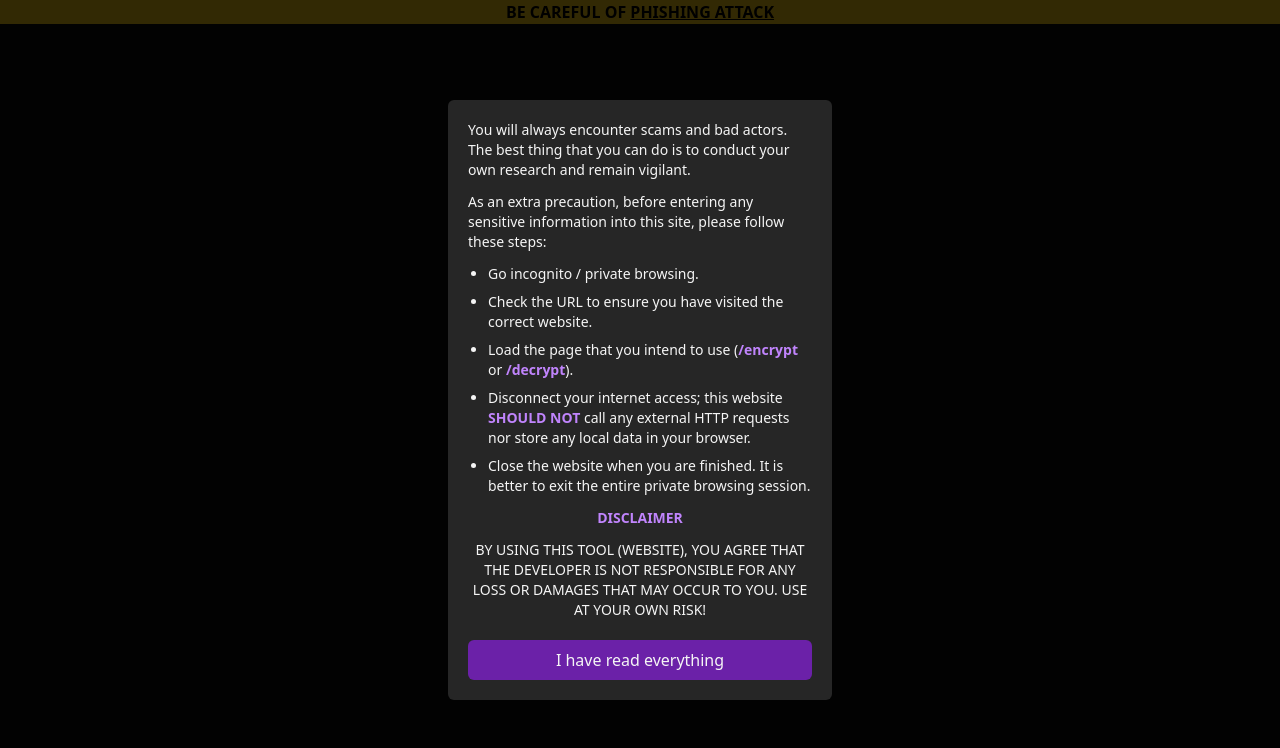
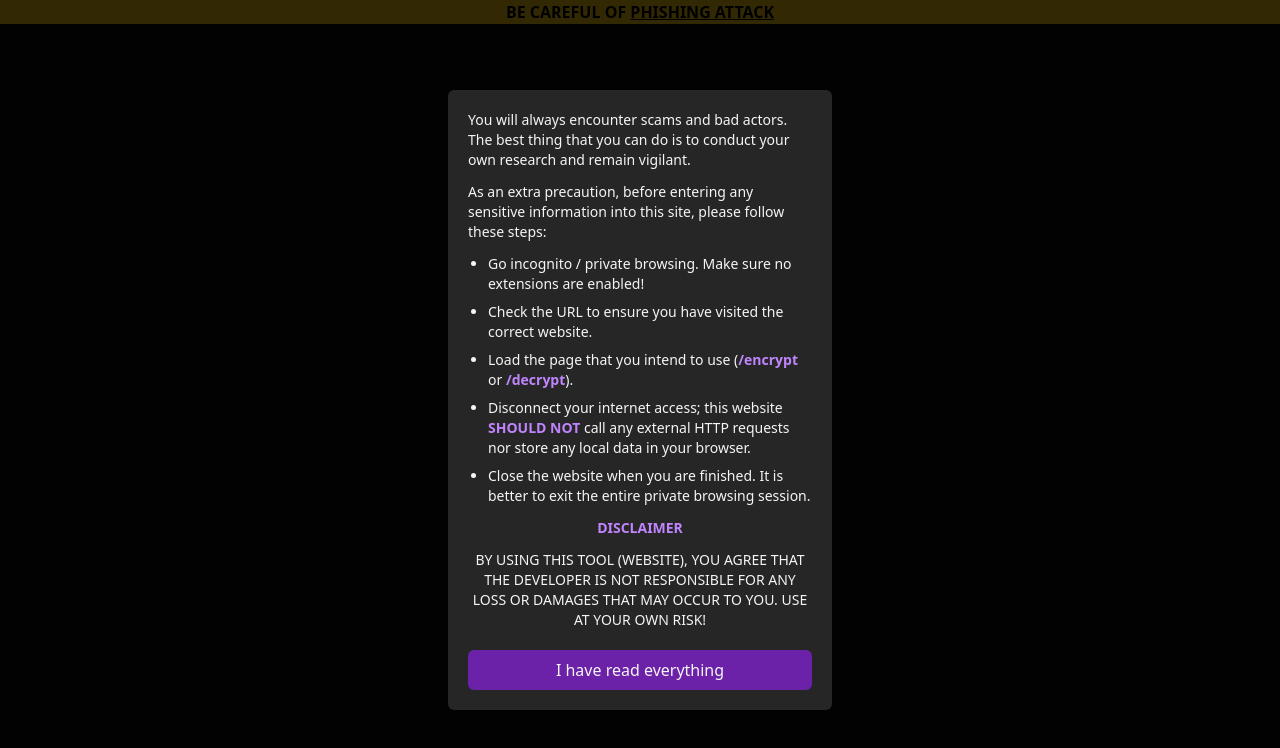
Before and after one commit to val-samonte/splitr, a Next.js app: page /encrypt in a window 1280 px wide. Shown: the top 748 px of the page. Built offline with nearby package versions, Linux system fonts and the light colour scheme.

Commit message:
Update phishing warning

```diff
--- a/src/app/PhishingWarning.tsx
+++ b/src/app/PhishingWarning.tsx
@@ -27,7 +27,10 @@ export default function PhishingWarning() {
                   information into this site, please follow these steps:
                 </p>
                 <ol className='list-disc pl-5 flex-col flex gap-2'>
-                  <li>Go incognito / private browsing.</li>
+                  <li>
+                    Go incognito / private browsing. Make sure no extensions are
+                    enabled!
+                  </li>
                   <li>
                     Check the URL to ensure you have visited the correct
                     website.
```
